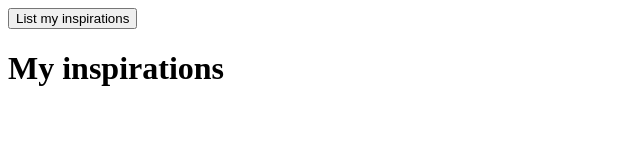
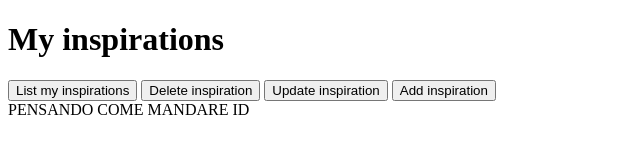
Before and after one commit to AbaSkillzz/inspirations-list, a website: page frontend/index.html in a window 1280 px wide. Shown: the whole page, without its empty margins (0-640 px from the left). Drawn offline with Linux system fonts and the light colour scheme; files that its build step writes are made by us from their sources; files whose address does not match are found by name.

Commit message:
modifiche di index.html

```diff
--- a/frontend/index.html
+++ b/frontend/index.html
@@ -5,13 +5,21 @@
       <meta http-equiv="X-UA-Compatible" content="IE=edge">
       <meta name="viewport" content="width=device-width, initial-scale=1.0">
       <title>My Inspiration List</title>
+      <link rel="stylesheet" href="/static/index.css">
    </head>
    <body>
+      <h1 id="title">My inspirations</h1>
       <button id="list-inspirations-btn">List my inspirations</button>
+      <button id="delete-inspiration-btn">Delete inspiration</button>
+      <button id="update-inpiration-btn">Update inspiration</button>
+      <button id="add-inpiration-btn">Add inspiration</button>
 
       <div id="list">
-         <h1>My inspirations</h1>
       </div>
+
+      <form method="POST" action="http://localhost:8000/inspirations/">
+            PENSANDO COME MANDARE ID
+      </form>
 
       <script src="/static/index.js"></script>
    </body>
```
